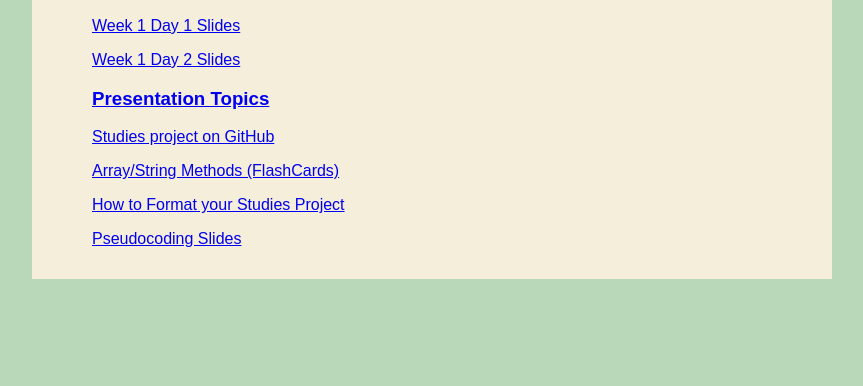
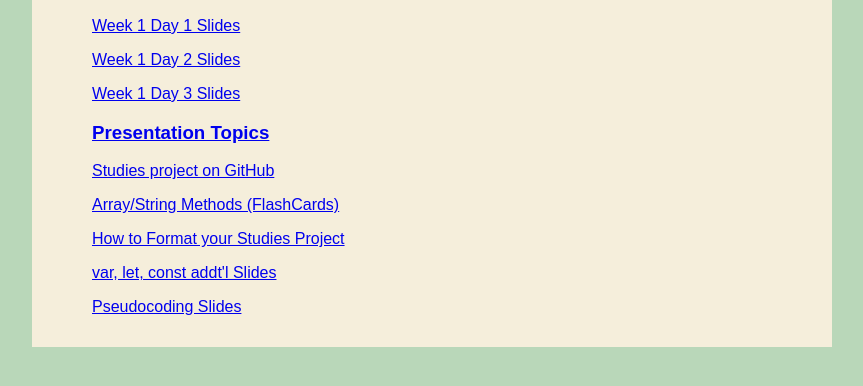
Before and after one commit to kchresfield/kilo.github.io, a plain HTML site: page helpfulLinks.html in a window 1280 px wide. Shown: the part 234-620 px from the top of the page, without its empty margins (208-1071 px from the left). Drawn offline with Linux system fonts and the light colour scheme.

Commit message:
added w1d3 slides

```diff
--- a/helpfulLinks.html
+++ b/helpfulLinks.html
@@ -124,7 +124,7 @@
                     <h2>Week 1</h2>
                         <a href="https://docs.google.com/presentation/d/1TTWRFgVXHXrllbZizWzEBtbh7gfXuJLPXEfjx5ZbtcU/embed?usp=sharing"><p>Week 1 Day 1 Slides</p></a>
                         <a href="https://docs.google.com/presentation/d/150lk5FY8KXwcnsTpOLRk51j9ccvyHwrMV0x2j2xS7po/embed?usp=sharing"><p>Week 1 Day 2 Slides</p></a>
-                        <!--<a href="https://docs.google.com/presentation/d/1YkYIJBweP2gUh71b-FsqUipL4WKjj7SPkE1kVcLKlY8/embed?usp=sharing"><p>Week 1 Day 3 Slides</p></a>-->
+                        <a href="https://docs.google.com/presentation/d/1YkYIJBweP2gUh71b-FsqUipL4WKjj7SPkE1kVcLKlY8/embed?usp=sharing"><p>Week 1 Day 3 Slides</p></a>
                         <!--<a href="https://docs.google.com/presentation/d/1J-qE0RVBkutfXP_5NIeEac9boLqKy-fWYGh8aTP-_54/embed?usp=sharing"><p>Week 1 Day 4 Slides</p></a>-->
                         <a href="https://docs.google.com/document/d/1L7-nYcgzfLBBbS47GOUE5M4DpA-B9J0aNUkzXlNP8lk/edit?usp=sharing"><h3>Presentation Topics</h3></a>
                         <!--<a href="https://docs.google.com/presentation/d/1_ek0luJTMnUmFXPWXEJ5rxCpqZoxO6P7NPUEEGLfvfU/embed?usp=sharing"><p>Week 1 Slides</p></a> -->
@@ -132,7 +132,7 @@
                         <!--<a href="https://repl.it/@kchresfield/W1D4-Closures-Example"><p>Closures Example</p></a> -->
                         <a href='https://quizlet.com/_7b8wuq'><p>Array/String Methods (FlashCards)</p></a>
                         <a href="https://docs.google.com/presentation/d/1CXbrZgjJDJvalWdccZAkWQREPY6EeunTBhjIbIqG3Bg/embed#slide=id.gc6f90357f_0_0"><p>How to Format your Studies Project</p></a>
-                        <!--<a href="https://docs.google.com/presentation/d/1_jVg6hipAqOtyaZqJggUT8mcE11yEovsvTzaMWDQ27Q/embed#slide=id.p"><p>var, let, const addt'l Slides</p></a>-->
+                        <a href="https://docs.google.com/presentation/d/1_jVg6hipAqOtyaZqJggUT8mcE11yEovsvTzaMWDQ27Q/embed#slide=id.p"><p>var, let, const addt'l Slides</p></a>
                         <a href="https://docs.google.com/presentation/d/1kyPzrKsAWknxL6EkWvJOqYX-nxOlAop2-sS8eJRKa_I/embed?usp=sharing"><p>Pseudocoding Slides</p></a>
                         <!--<a href="https://repl.it/@kchresfield/Pseudocoding-Tutoring-Example"><p>Pseudocoding In Class Examples</p></a>-->
 
```
